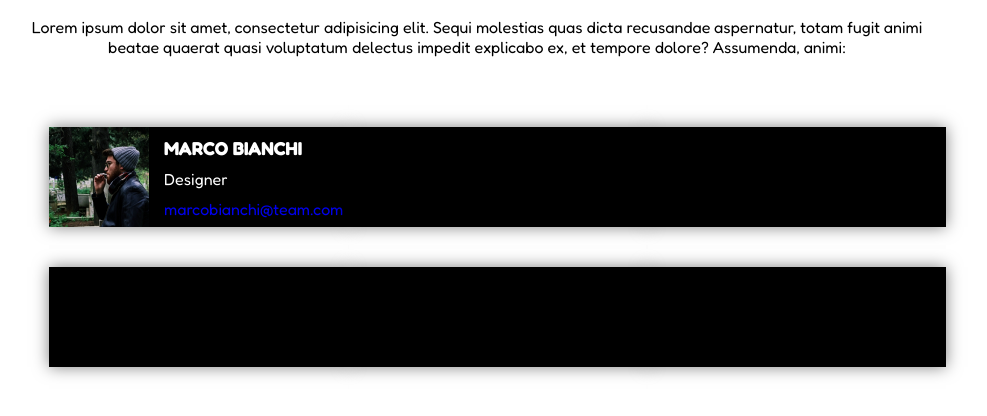
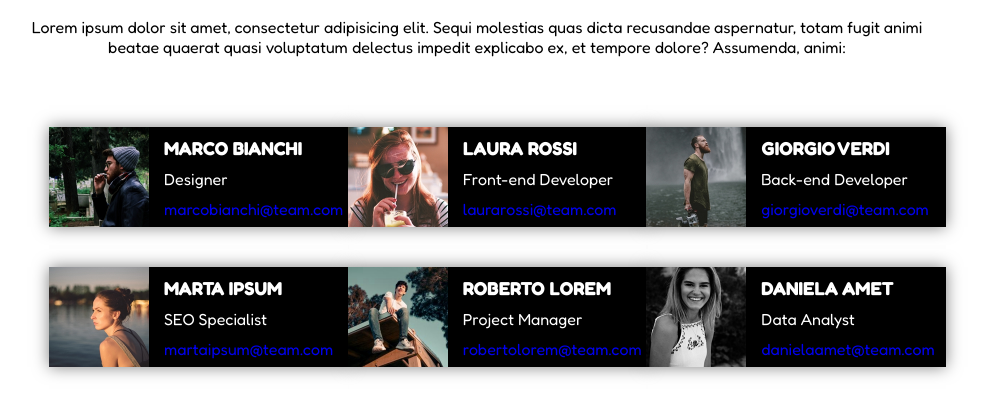
Before and after one commit to Francesco-Msc/html-css-flex-cards, a plain HTML site: page index.html in a window 1280 px wide. Shown: the part 122-538 px from the top of the page, without its empty margins (163-1150 px from the left). Drawn offline with Linux system fonts and the light colour scheme.

Commit message:
styled all members cards

```diff
--- a/css/style.css
+++ b/css/style.css
@@ -52,7 +52,9 @@ GRID
     padding: 20px;
 }
 
-
+/************
+CARD DETAILS
+************/
 
 .card{
     background-color: black;
--- a/index.html
+++ b/index.html
@@ -32,27 +32,52 @@
                 </div>
                 <div class="col">
                     <div class="card">
-
+                        <img src="img/female1.png" alt="Front-end developer member">
+                        <div class="details">
+                            <h3 class="name">Laura Rossi</h3>
+                            <strong class="job">Front-end Developer</strong>
+                            <a href="mailto">laurarossi@team.com</a>
+                        </div>
                     </div>
                 </div>
                 <div class="col">
                     <div class="card">
-
+                        <img src="img/male2.png" alt="Back-end Developer member">
+                        <div class="details">
+                            <h3 class="name">Giorgio Verdi</h3>
+                            <strong class="job">Back-end Developer</strong>
+                            <a href="mailto">giorgioverdi@team.com</a>
+                        </div>
                     </div>
                 </div>
                 <div class="col">
                     <div class="card">
-
+                        <img src="img/female2.png" alt="SEO Specialist member">
+                        <div class="details">
+                            <h3 class="name">Marta Ipsum</h3>
+                            <strong class="job">SEO Specialist</strong>
+                            <a href="mailto">martaipsum@team.com</a>
+                        </div>
                     </div>
                 </div>
                 <div class="col">
                     <div class="card">
-
+                        <img src="img/male3.png" alt="Project Manager member">
+                        <div class="details">
+                            <h3 class="name">Roberto Lorem</h3>
+                            <strong class="job">Project Manager</strong>
+                            <a href="mailto">robertolorem@team.com</a>
+                        </div>
                     </div>
                 </div>
                 <div class="col">
                     <div class="card">
-
+                        <img src="img/female3.png" alt="Data Analyst member">
+                        <div class="details">
+                            <h3 class="name">Daniela Amet</h3>
+                            <strong class="job">Data Analyst</strong>
+                            <a href="mailto">danielaamet@team.com</a>
+                        </div>
                     </div>
                 </div>
             </div>
```
Also changed, not shown: img/female1.png (added), img/female2.png (added), img/female3.png (added), img/male2.png (added), img/male3.png (added).
